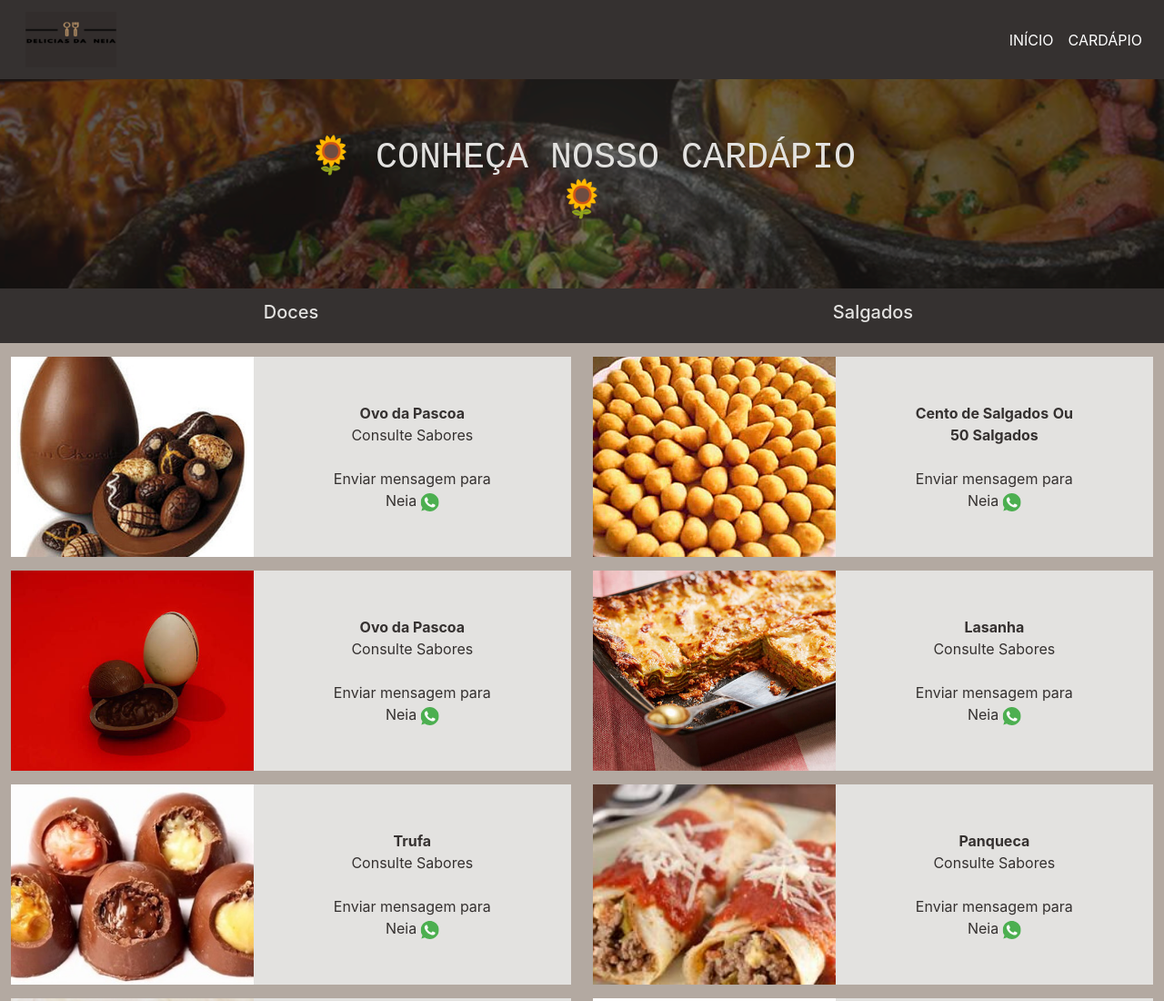
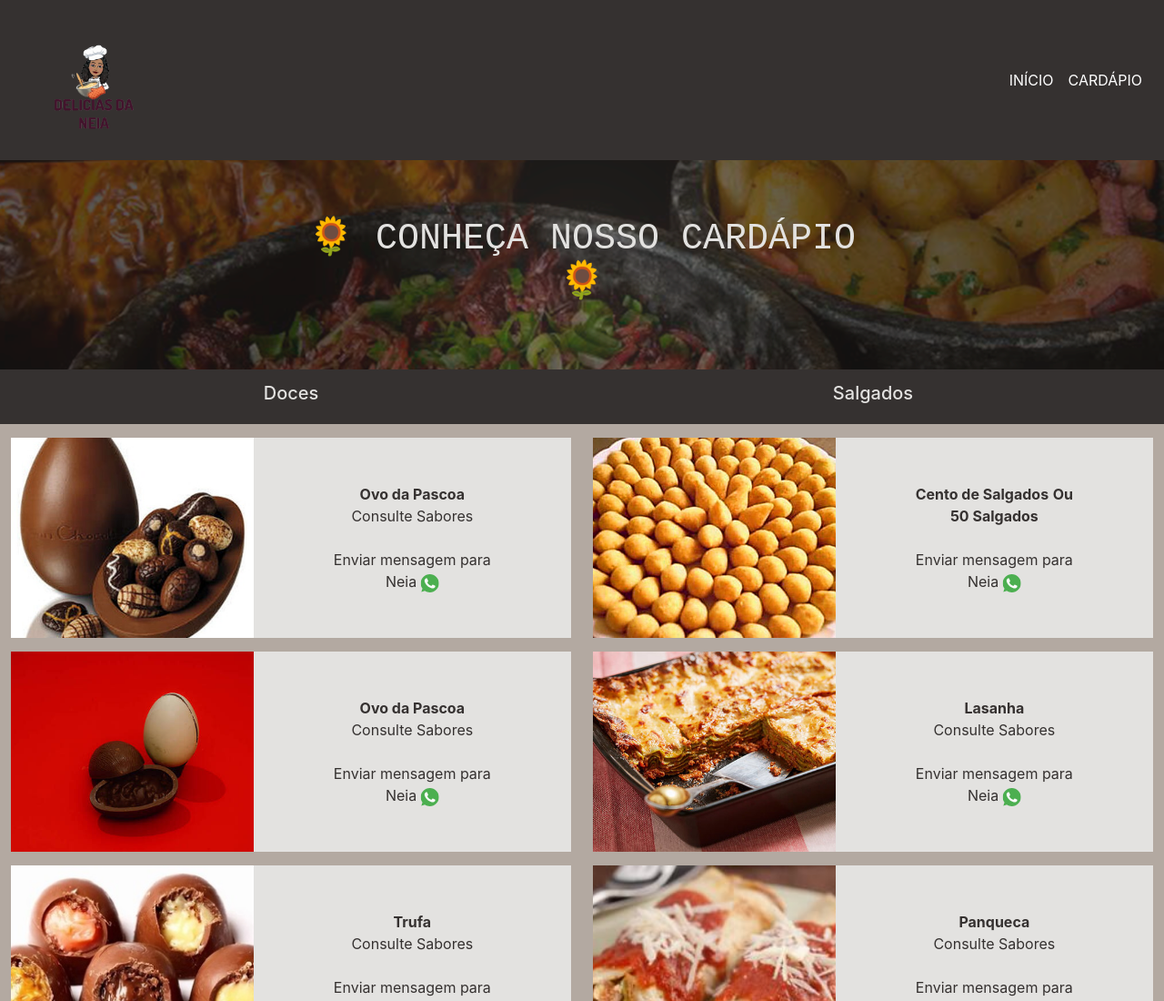
Before and after one commit to diogolimalucasdev/NeiaDocesSalagados, a plain HTML site: page cardapio.html in a window 1280 px wide. Shown: the top 1100 px of the page at 91% size. Drawn offline with Linux system fonts and the light colour scheme.

Commit message:
logo alterado

```diff
--- a/cardapio.html
+++ b/cardapio.html
@@ -14,7 +14,7 @@
 <body>
     <!--Barra de menu-->
     <nav class="navbar navbar-expand-lg navbar-dark" style="background-color: #353130; color: #ffffff;">
-        <a class="navbar-brand" href="#" style="margin-left: 1%;"><img src="img/logo da empresa.png" width="100"
+        <a class="navbar-brand" href="#" style="margin-left: 1%;"><img src="img/logotipo3semfundo.png" height= "150"width="150"
                 alt="Delicia da neia"></a>
         <button class="navbar-toggler ml-auto" type="button" data-toggle="collapse" data-target="#navbarNav"
             aria-controls="navbarNav" aria-expanded="false" aria-label="Alterna navegação">
@@ -36,7 +36,7 @@
         <div class="row">
             <div class="col" id="cardapiobanner">
                 <div id="textocardapiobanner">
-                    <h1> &#127803; CONHEÇA NOSSO CARDÁPIO &#127803;</h1>
+                    <h1> &#127803; CONHEÇA NOSSO CARDÁPIO &#127803;  </h1>
                 </div>
             </div>
         </div>
```
Also changed, not shown: img/logotipo3semfundo.png (added).
